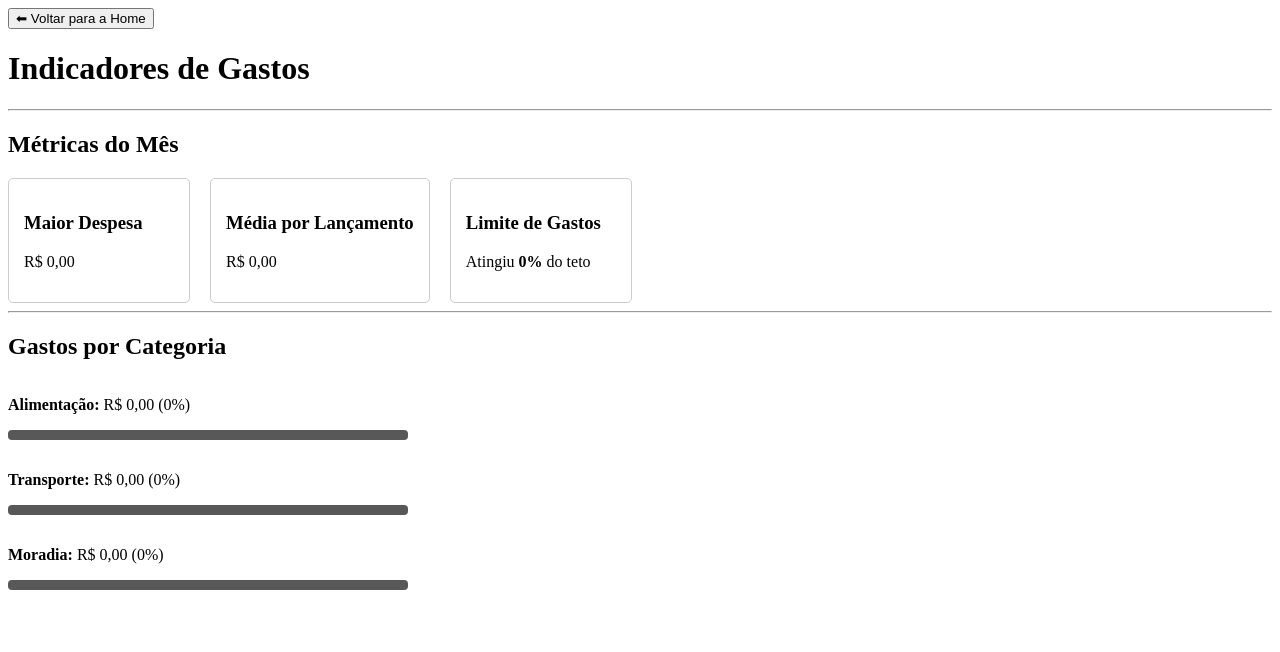
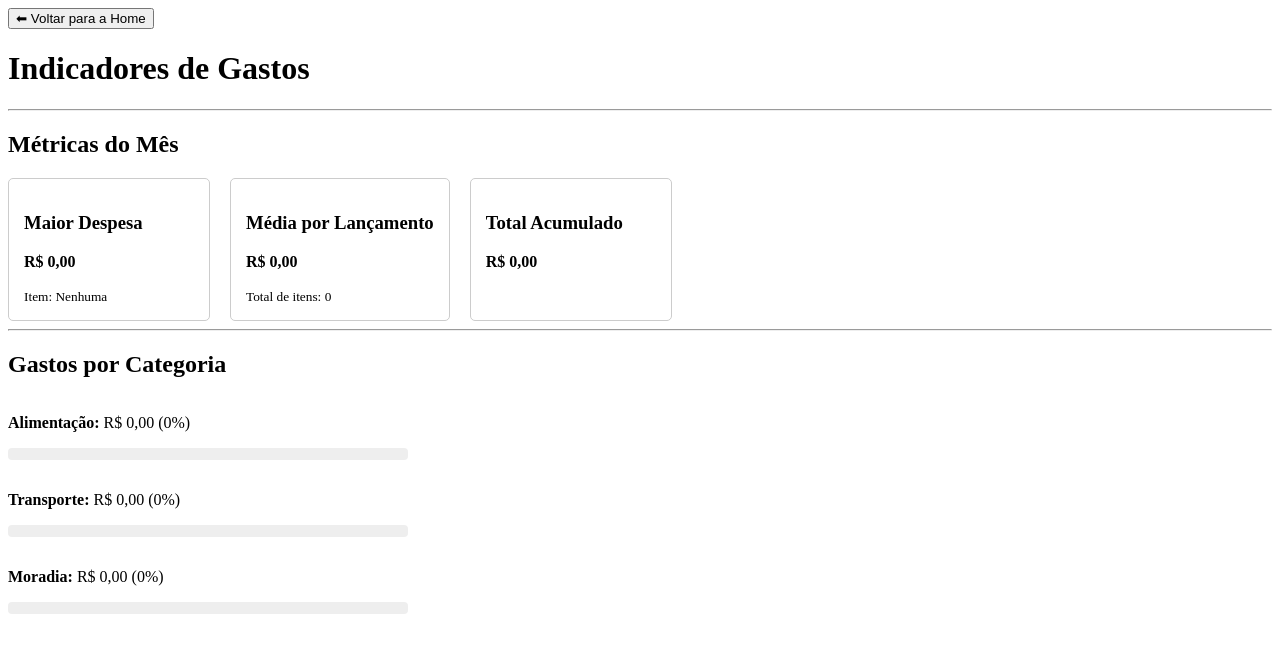
Before and after one commit to anthony-baracho/controle-financeiro, a React (Vite) app: page /kpis in a window 1280 px wide. Shown: the top 652 px of the page. Built offline with nearby package versions, Linux system fonts and the light colour scheme.

Commit message:
feat: adicionando logica e calculos com o context

```diff
--- /dev/null
+++ b/src/context/FinanceContext.jsx
@@ -0,0 +1,30 @@
+import React, { Children, createContext, useState } from 'react';
+
+export const FinanceContext = createContext();
+export const FinanceProvider = ({ children }) => {
+
+    const [initialBalance, setInitialBalance] = useState(5000.00);
+    const [expenses, setExpenses] = useState([]);
+
+    const [investments, setInvestments] = useState ([]);
+
+    const addExpense = (newExpense) => {
+        setExpenses((prev) => [...prev, { id: Date.now(), ...newExpense}])
+    };
+
+    const addInvestment = (newInvestment) => {
+        setInvestments((prev) => [...prev, { id: Date.now(), ...newInvestment}])
+    };
+
+return (
+    <FinanceContext.Provider value={{
+        expenses,
+        investments,
+        initialBalance,
+        addExpense,
+        addInvestment
+    }}>
+        {children}
+    </FinanceContext.Provider>
+);
+};
--- a/src/main.jsx
+++ b/src/main.jsx
@@ -10,6 +10,8 @@ import Home from './pages/Home.jsx';
 import Releases from './pages/Releases.jsx';
 import Kpis from './pages/Kpis.jsx';
 import Investments from './pages/Investments.jsx';
+
+import { FinanceProvider } from './context/FinanceContext.jsx'
 
 const router = createBrowserRouter([
   {
@@ -39,6 +41,8 @@ const router = createBrowserRouter([
 
 createRoot(document.getElementById('root')).render(
   <StrictMode>
+    <FinanceProvider>
     <RouterProvider router={router} />
+    </FinanceProvider>
   </StrictMode>,
 )
--- a/src/pages/Home.jsx
+++ b/src/pages/Home.jsx
@@ -1,15 +1,19 @@
-import React from 'react';
+import React, { useContext } from 'react';
 import { Link } from 'react-router-dom';
 
+import { FinanceContext } from '../context/FinanceContext';
+
 const Home = () => {
+
+  const { initialBalance, expenses, investments } = useContext(FinanceContext);
+  const totalExpenses = expenses.reduce((accumulator, item) => accumulator + Number(item.value), 0);
+  const totalInvested = investments.reduce((accumulator, item) => accumulator + Number(item.investValue), 0);
+  const currentBalance = initialBalance - totalExpenses - totalInvested;
+
   return (
     <div>
-
       <header>
-
-        <h1>Painel Financeiro</h1>
-        <p>Seja bem vindo ao seu controle de finanças pessoal!</p>
-
+        <h1>Controle Financeiro</h1>
       </header>
 
       <hr />
@@ -18,8 +22,12 @@ const Home = () => {
         <h2>Resumo Geral</h2>
         <div>
 
-          <p><strong>Saldo Atual:</strong> R$ 0,00</p>
-          <p><strong>Total de Despesas:</strong> R$ 0,00</p>
+          <p><strong>Saldo Atual:</strong> R$ {currentBalance.toFixed(2).replace('.', ',')}</p>
+
+          <p><strong>Total de Despesas:</strong> R$ {totalExpenses.toFixed(2).replace('.', ',')}</p>
+
+
+        <p><strong>Total em Investimentos:</strong> R$ {totalInvested.toFixed(2).replace('.', ',')}</p>
 
         </div>
       </section>
@@ -35,26 +43,23 @@ const Home = () => {
           </Link>
 
           <Link to="/kpis">
-            <button type="button">Indicadores Gerais</button>
+            <button type="button">Indicadores de Gastos</button>
           </Link>
 
           <Link to="/investments">
-            <button type="button">Seus Investimentos</button>
+            <button type="button">Investimentos</button>
           </Link>
 
         </div>
       </nav>
 
       <footer style={{ marginTop: '30px' }}>
-
         <Link to="/">
           <button type="button">Sair</button>
         </Link>
+      </footer>
+    </div>
+  );
+};
 
-      </footer>
-
-    </div>
-  )
-}
-
-export default Home
+export default Home;
--- a/src/pages/Investments.jsx
+++ b/src/pages/Investments.jsx
@@ -1,17 +1,27 @@
-import React, { useState } from 'react';
+import React, { useState, useContext } from 'react';
 import { Link } from 'react-router-dom';
 
+import { FinanceContext } from '../context/FinanceContext';
+
 const Investments = () => {
+
+  const { investments, addInvestment } = useContext(FinanceContext);
+
 
   const [investName, setInvestName] = useState('');
   const [investValue, setInvestValue] = useState('');
   const [investType, setInvestType] = useState('Renda Fixa');
 
   const handleAddInvestment = (e) => {
-
     e.preventDefault();
 
-    console.log('Novo Investimento', { investName, investValue, investType });
+    const newInvestment = {
+      investName,
+      investType,
+      investValue: Number(investValue)
+    };
+
+    addInvestment(newInvestment);
 
     setInvestName('');
     setInvestValue('');
@@ -19,13 +29,11 @@ const Investments = () => {
 
   return (
     <div>
-
       <header>
         <Link to="/home">
-          <button type="button">Voltar para a Home</button>
+          <button type="button">⬅ Voltar para a Home</button>
         </Link>
-
-        <h1>Carteira de Investimentos</h1>
+        <h1>Painel de Investimentos</h1>
       </header>
 
       <hr />
@@ -34,10 +42,10 @@ const Investments = () => {
         <h2>Novo Investimento</h2>
         <form onSubmit={handleAddInvestment}>
           <div>
-            <label>Nome do Ativo:</label>
+            <label>Nome do Ativo: </label>
             <input
               type="text"
-              placeholder="Ex: CDB"
+              placeholder="Ex: CDB Itaú"
               value={investName}
               onChange={(e) => setInvestName(e.target.value)}
               required
@@ -57,16 +65,16 @@ const Investments = () => {
           </div>
 
           <div>
-            <label>Tipo de Investimento:</label>
+            <label>Tipo de Investimento: </label>
             <select value={investType} onChange={(e) => setInvestType(e.target.value)}>
               <option value="Renda Fixa">Renda Fixa</option>
-              <option value="Renda Variável">Renda Variável</option>
+              <option value="Renda Variável (Ações)">Renda Variável (Ações)</option>
               <option value="Fundo Imobiliário">Fundo Imobiliário</option>
               <option value="Criptoativos">Criptoativos</option>
             </select>
           </div>
 
-          <button type="submit" style={{ marginTop: '10px' }}>Salvar</button>
+          <button type="submit" style={{ marginTop: '10px' }}>Registrar</button>
         </form>
       </section>
 
@@ -74,38 +82,37 @@ const Investments = () => {
 
       <section>
         <h2>Ativos Atuais</h2>
-        <table border="1" style={{ width: "100%", textAlign: 'left', borderCollapse: "collapse" }}>
+        <table border="1" style={{ width: '100%', textAlign: 'left', borderCollapse: 'collapse' }}>
           <thead>
-            <tr style={{ backgroungColor: '#e8f4fd' }}>
+            <tr style={{ backgroundColor: '#e8f4fd' }}>
               <th>Ativo</th>
               <th>Tipo</th>
               <th>Total Investido</th>
             </tr>
           </thead>
           <tbody>
-            <tr>
-              <td>CDB</td>
-              <td>Renda Fixa</td>
-              <td>R$ 1.000,00</td>
-            </tr>
 
-            <tr>
-              <td>Ações</td>
-              <td>Renda Variável</td>
-              <td>R$ 500,00</td>
-            </tr>
+            {investments.length === 0 ? (
+              <tr>
+                <td colSpan="3" style={{ textAlign: 'center', padding: '10px' }}>
+                  Nenhum investimento registrado ainda.
+                </td>
+              </tr>
+            ) : (
+
+              investments.map((item) => (
+                <tr key={item.id}>
+                  <td>{item.investName}</td>
+                  <td>{item.investType}</td>
+                  <td>R$ {Number(item.investValue).toFixed(2).replace('.', ',')}</td>
+                </tr>
+              ))
+            )}
           </tbody>
         </table>
       </section>
     </div>
+  );
+};
 
-
-  )
-
-}
-
-
-
-
-
-export default Investments
+export default Investments;
--- a/src/pages/Kpis.jsx
+++ b/src/pages/Kpis.jsx
@@ -1,55 +1,72 @@
-import React from 'react'
+import React, { useContext } from 'react';
 import { Link } from 'react-router-dom';
 
+import { FinanceContext } from '../context/FinanceContext';
 
 const Kpis = () => {
-    return (
 
+
+  const { expenses } = useContext(FinanceContext);
+
+  const totalGasto = expenses.reduce((acc, curr) => acc + Number(curr.value), 0);
+
+  let maiorDespesa = { description: 'Nenhuma', value: 0, category: 'Nenhuma' };
+  if (expenses.length > 0) {
+    maiorDespesa = expenses.reduce((maior, atual) => atual.value > maior.value ? atual : maior, expenses[0]);
+  }
+
+  const mediaLancamento = expenses.length > 0 ? totalGasto / expenses.length : 0;
+
+  const somarPorCategoria = (cat) => {
+    return expenses
+      .filter(item => item.category === cat)
+      .reduce((acc, curr) => acc + Number(curr.value), 0);
+  };
+
+  const gastoAlimentacao = somarPorCategoria('Alimentação');
+  const gastoTransporte = somarPorCategoria('Transporte');
+  const gastoMoradia = somarPorCategoria('Moradia');
+
+ const obterPorcentagem = (valorCategoria) => {
+    if (totalGasto === 0) return 0;
+    return Math.round((valorCategoria / totalGasto) * 100);
+  };
+
+  const pctAlimentacao = obterPorcentagem(gastoAlimentacao);
+  const pctTransporte = obterPorcentagem(gastoTransporte);
+  const pctMoradia = obterPorcentagem(gastoMoradia);
+
+  return (
     <div>
 
       <header>
         <Link to="/home">
           <button type="button">⬅ Voltar para a Home</button>
         </Link>
-
-
         <h1>Indicadores de Gastos</h1>
-
-
       </header>
 
       <hr />
 
-
       <section>
-
         <h2>Métricas do Mês</h2>
-
         <div style={{ display: 'flex', gap: '20px', flexWrap: 'wrap' }}>
 
-          <div style={{ border: '1px solid #ccc', padding: '15px', borderRadius: '5px', minWidth: '150px' }}>
-
+          <div style={{ border: '1px solid #ccc', padding: '15px', borderRadius: '5px', minWidth: '170px' }}>
             <h3>Maior Despesa</h3>
-
-            <p>R$ 0,00</p>
-
-
+            <p><strong>R$ {Number(maiorDespesa.value).toFixed(2).replace('.', ',')}</strong></p>
+            <small>Item: {maiorDespesa.description}</small>
           </div>
 
-          <div style={{ border: '1px solid #ccc', padding: '15px', borderRadius: '5px', minWidth: '150px' }}>
-
+          <div style={{ border: '1px solid #ccc', padding: '15px', borderRadius: '5px', minWidth: '170px' }}>
             <h3>Média por Lançamento</h3>
-
-            <p>R$ 0,00</p>
-
+            <p><strong>R$ {mediaLancamento.toFixed(2).replace('.', ',')}</strong></p>
+            <small>Total de itens: {expenses.length}</small>
           </div>
 
-          <div style={{ border: '1px solid #ccc', padding: '15px', borderRadius: '5px', minWidth: '150px' }}>
-
-            <h3>Limite de Gastos</h3>
-
-            <p>Atingiu <strong>0%</strong> do teto</p>
-
+          <div style={{ border: '1px solid #ccc', padding: '15px', borderRadius: '5px', minWidth: '170px' }}>
+            <h3>Total Acumulado</h3>
+            <p><strong>R$ {totalGasto.toFixed(2).replace('.', ',')}</strong></p>
           </div>
 
         </div>
@@ -57,30 +74,31 @@ const Kpis = () => {
 
       <hr />
 
-
       <section>
         <h2>Gastos por Categoria</h2>
         <div style={{ display: 'flex', flexDirection: 'column', gap: '15px', maxWidth: '400px' }}>
 
+
           <div>
-            <p> <strong>Alimentação:</strong> R$ 0,00 (0%)</p>
-
-            <div style={{ background: '#585858', borderRadius: '4px', height: '10px', width: '100%' }}>
-              <div style={{ background: '#007bff', height: '100%', width: '0%', borderRadius: '4px' }}></div>
+            <p><strong>Alimentação:</strong> R$ {gastoAlimentacao.toFixed(2).replace('.', ',')} ({pctAlimentacao}%)</p>
+            <div style={{ background: '#eee', borderRadius: '4px', height: '12px', width: '100%' }}>
+              <div style={{ background: '#007bff', height: '100%', width: `${pctAlimentacao}%`, borderRadius: '4px', transition: 'width 0.3s' }}></div>
             </div>
           </div>
 
+
           <div>
-            <p> <strong>Transporte:</strong> R$ 0,00 (0%)</p>
-            <div style={{ background: '#585858', borderRadius: '4px', height: '10px', width: '100%' }}>
-              <div style={{ background: '#28a745', height: '100%', width: '0%', borderRadius: '4px' }}></div>
+            <p><strong>Transporte:</strong> R$ {gastoTransporte.toFixed(2).replace('.', ',')} ({pctTransporte}%)</p>
+            <div style={{ background: '#eee', borderRadius: '4px', height: '12px', width: '100%' }}>
+              <div style={{ background: '#28a745', height: '100%', width: `${pctTransporte}%`, borderRadius: '4px', transition: 'width 0.3s' }}></div>
             </div>
           </div>
 
+
           <div>
-            <p> <strong>Moradia:</strong> R$ 0,00 (0%)</p>
-            <div style={{ background: '#585858', borderRadius: '4px', height: '10px', width: '100%' }}>
-              <div style={{ background: '#ffc107', height: '100%', width: '0%', borderRadius: '4px' }}></div>
+            <p><strong>Moradia:</strong> R$ {gastoMoradia.toFixed(2).replace('.', ',')} ({pctMoradia}%)</p>
+            <div style={{ background: '#eee', borderRadius: '4px', height: '12px', width: '100%' }}>
+              <div style={{ background: '#ffc107', height: '100%', width: `${pctMoradia}%`, borderRadius: '4px', transition: 'width 0.3s' }}></div>
             </div>
           </div>
 
--- a/src/pages/Login.jsx
+++ b/src/pages/Login.jsx
@@ -56,10 +56,6 @@ const Login = () => {
 
                     <button>Entrar</button>
 
-                    <div className="signup-link">
-                        <p>Não tem uma conta? <a href="#">Registrar</a> </p>
-                    </div>
-
                 </form>
 
             </div>
--- a/src/pages/Releases.jsx
+++ b/src/pages/Releases.jsx
@@ -1,16 +1,29 @@
-import React, { useState } from 'react';
+import React, { useState, useContext } from 'react';
 import { Link } from 'react-router-dom';
 
+import { FinanceContext } from '../context/FinanceContext';
+
 const Releases = () => {
+
+  const { expenses, addExpense } = useContext(FinanceContext);
+
 
   const [description, setDescription] = useState('');
   const [value, setValue] = useState('');
   const [category, setCategory] = useState('Alimentação');
 
+
   const handleAddExpense = (e) => {
+    e.preventDefault();
 
-    e.preventDefault();
-    console.log('Nova despesa:', { description, value, category });
+
+    const newExpense = {
+      description,
+      category,
+      value: Number(value)
+    };
+
+    addExpense(newExpense);
 
     setDescription('');
     setValue('');
@@ -18,29 +31,23 @@ const Releases = () => {
 
   return (
     <div>
-
       <header>
         <Link to="/home">
-          <button type="button">⬅ Voltar para Home</button>
+          <button type="button">⬅ Voltar para a Home</button>
         </Link>
-
-        <h1>Lance suas despesas</h1>
-
+        <h1>Lançar Novas Despesas</h1>
       </header>
 
       <hr />
 
       <section>
-
-        <h2>Adicinar Gasto</h2>
+        <h2>Adicionar Gasto</h2>
         <form onSubmit={handleAddExpense}>
-
           <div>
-
             <label>Descrição: </label>
             <input
               type="text"
-              placeholder='Ex: Mercado'
+              placeholder="Ex: Supermercado"
               value={description}
               onChange={(e) => setDescription(e.target.value)}
               required
@@ -48,11 +55,12 @@ const Releases = () => {
           </div>
 
           <div>
-            <label>Valor: </label>
+            <label>Valor (R$): </label>
             <input
               type="number"
               step="0.01"
-              placeholder='0,00'
+              placeholder="0,00"
+              value={value}
               onChange={(e) => setValue(e.target.value)}
               required
             />
@@ -60,17 +68,16 @@ const Releases = () => {
 
           <div>
             <label>Categoria: </label>
-
             <select value={category} onChange={(e) => setCategory(e.target.value)}>
               <option value="Alimentação">Alimentação</option>
               <option value="Transporte">Transporte</option>
-              <option value="Educação">Educação</option>
+              <option value="Moradia">Moradia</option>
               <option value="Lazer">Lazer</option>
               <option value="Outros">Outros</option>
             </select>
           </div>
 
-          <button type="submit" style={{ marginTop: '10px' }}>Salvar</button>
+          <button type="submit" style={{ marginTop: '10px' }}>Salvar Despesa</button>
         </form>
       </section>
 
@@ -80,7 +87,7 @@ const Releases = () => {
         <h2>Histórico de Lançamentos</h2>
         <table border="1" style={{ width: '100%', textAlign: 'left', borderCollapse: 'collapse' }}>
           <thead>
-            <tr style={{ backgroundColor: '#ccffcb' }}>
+            <tr style={{ backgroundColor: '#f2f2f2' }}>
               <th>Descrição</th>
               <th>Categoria</th>
               <th>Valor</th>
@@ -88,26 +95,18 @@ const Releases = () => {
           </thead>
           <tbody>
 
-            <tr>
-              <td>Mercadinho Preço Bom</td>
-              <td>Alimentação</td>
-              <td>R$ 150,00</td>
-
-            </tr>
-
-            <tr>
-              <td>Combustível Posto Ipiranga</td>
-              <td>Transporte</td>
-              <td>R$ 80,00</td>
-
-            </tr>
-
+            {expenses.map((item) => (
+              <tr key={item.id}>
+                <td>{item.description}</td>
+                <td>{item.category}</td>
+                <td>R$ {Number(item.value).toFixed(2).replace('.', ',')}</td>
+              </tr>
+            ))}
           </tbody>
         </table>
       </section>
+    </div>
+  );
+};
 
-    </div>
-  )
-}
-
-export default Releases
+export default Releases;
```
